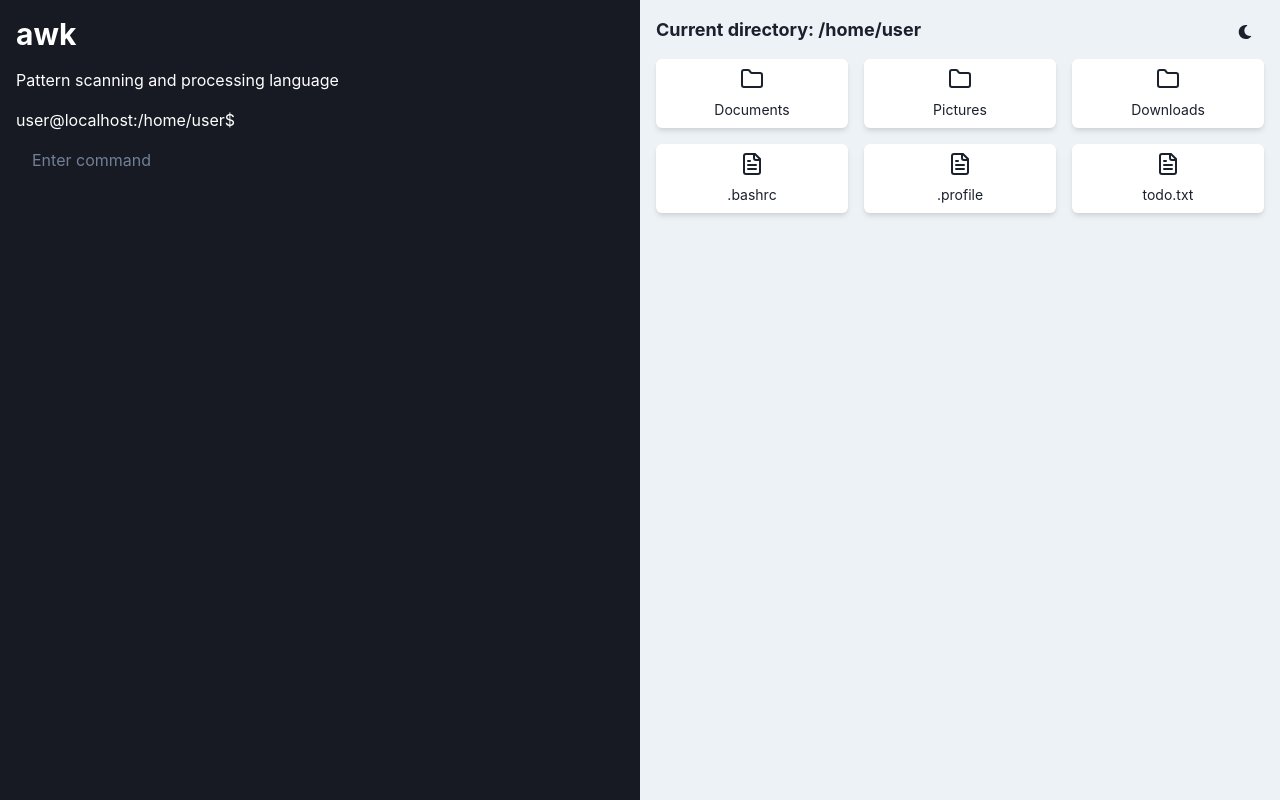
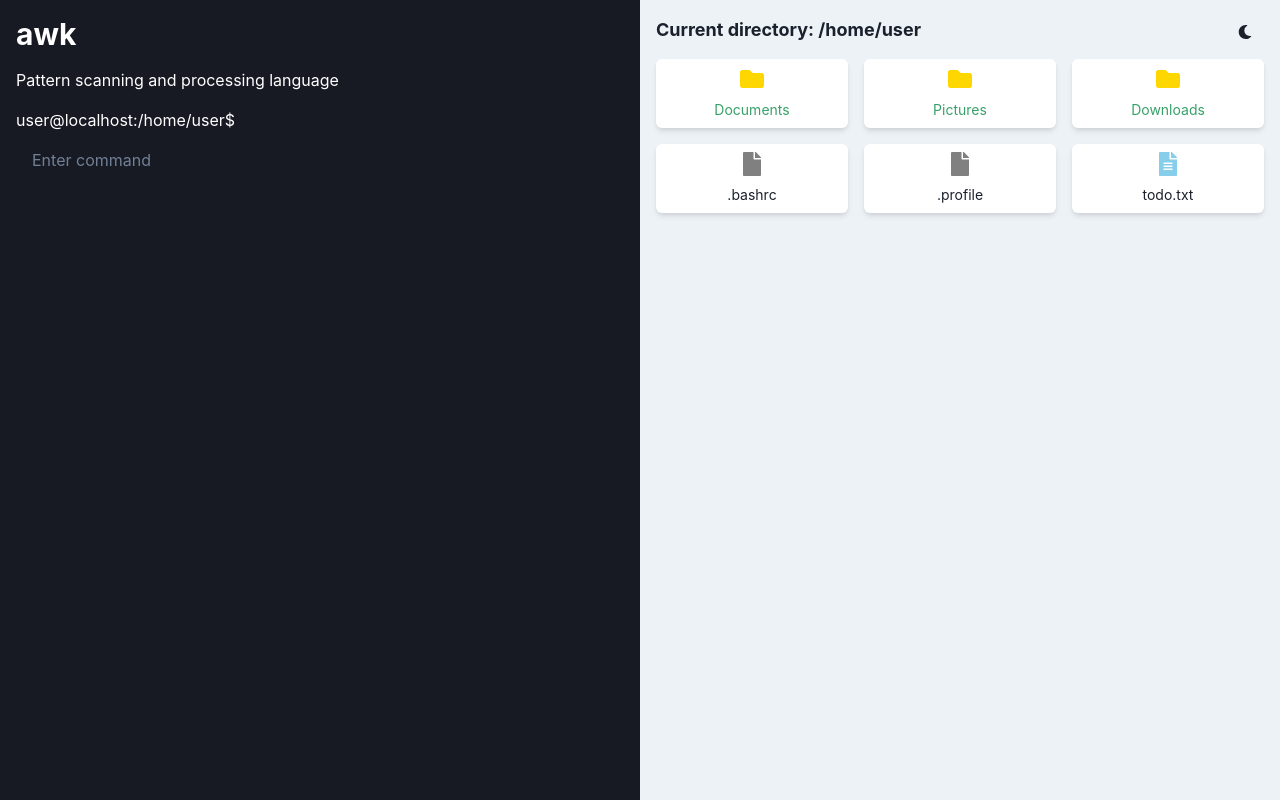
Before and after one commit to loyality7/linux-visualizer, a React (Create React App) app: page /command/awk in a window 1280 px wide. Built offline with nearby package versions, Linux system fonts and the light colour scheme.

Commit message:
updated Ui and rm

```diff
--- a/src/components/FileSystem/FileIcon.js
+++ b/src/components/FileSystem/FileIcon.js
@@ -1,12 +1,56 @@
 import React from 'react';
-import { Folder, FileText, Image, Code } from 'lucide-react';
+import { FaFolder, FaFile, FaFileAlt, FaFileImage, FaFileCode, FaLock, FaUserLock } from 'react-icons/fa';
 
-const FileIcon = ({ fileName, isDirectory }) => {
-  if (isDirectory) return <Folder className="text-yellow-400" />;
-  if (fileName.endsWith('.txt')) return <FileText className="text-blue-400" />;
-  if (fileName.endsWith('.jpg') || fileName.endsWith('.png')) return <Image className="text-green-400" />;
-  if (fileName.endsWith('.js') || fileName.endsWith('.py')) return <Code className="text-purple-400" />;
-  return <FileText className="text-gray-400" />;
+const FileIcon = ({ fileName, isDirectory, permissions }) => {
+  const getIconColor = () => {
+    if (isDirectory) return "gold";
+    if (fileName.endsWith('.txt')) return "skyblue";
+    if (fileName.endsWith('.jpg') || fileName.endsWith('.png')) return "limegreen";
+    if (fileName.endsWith('.js') || fileName.endsWith('.py')) return "violet";
+    return "gray";
+  };
+
+  const getIcon = () => {
+    if (isDirectory) return FaFolder;
+    if (fileName.endsWith('.txt')) return FaFileAlt;
+    if (fileName.endsWith('.jpg') || fileName.endsWith('.png')) return FaFileImage;
+    if (fileName.endsWith('.js') || fileName.endsWith('.py')) return FaFileCode;
+    return FaFile;
+  };
+
+  const Icon = getIcon();
+  const color = getIconColor();
+
+  const isLocked = permissions && permissions[2] !== 'w';
+  const isSpecial = permissions && permissions[0] === 's';
+
+  return (
+    <div style={{ position: 'relative', display: 'inline-block' }}>
+      <Icon style={{ color, fontSize: '24px' }} />
+      {isLocked && (
+        <FaLock
+          style={{
+            position: 'absolute',
+            bottom: '-5px',
+            right: '-5px',
+            color: 'red',
+            fontSize: '12px'
+          }}
+        />
+      )}
+      {isSpecial && (
+        <FaUserLock
+          style={{
+            position: 'absolute',
+            top: '-5px',
+            right: '-5px',
+            color: 'purple',
+            fontSize: '12px'
+          }}
+        />
+      )}
+    </div>
+  );
 };
 
 export default FileIcon;
--- a/src/components/FileSystem/FileList.js
+++ b/src/components/FileSystem/FileList.js
@@ -1,9 +1,10 @@
 import React from 'react';
 import { motion, AnimatePresence } from 'framer-motion';
-import { Box, Text, SimpleGrid, VStack } from '@chakra-ui/react';
+import { Box, Text, SimpleGrid, VStack, Flex } from '@chakra-ui/react';
 import FileIcon from './FileIcon';
+import { FaFile } from 'react-icons/fa';
 
-const FileList = ({ files, isVertical, showDetailedView, animatingFile }) => {
+const FileList = ({ files, isVertical, showDetailedView, animatingFile, folderIcon }) => {
   const container = {
     hidden: { opacity: 0 },
     show: {
@@ -22,6 +23,16 @@ const FileList = ({ files, isVertical, showDetailedView, animatingFile }) => {
   const FileItem = ({ file }) => {
     const isAnimating = animatingFile && animatingFile.name === file.name;
     const animationProps = isAnimating ? getAnimationProps(animatingFile.animation) : {};
+    const hasExecutablePermission = file.permissions && file.permissions.includes('x');
+
+    const getPermissionString = (permissions) => {
+      if (!permissions) return '---';
+      let result = '';
+      result += permissions.includes('r') ? 'r' : '-';
+      result += permissions.includes('w') ? 'w' : '-';
+      result += permissions.includes('x') ? 'x' : '-';
+      return result;
+    };
 
     return (
       <motion.div variants={itemVariant} {...animationProps}>
@@ -35,13 +46,23 @@ const FileList = ({ files, isVertical, showDetailedView, animatingFile }) => {
           alignItems="center"
           width="100%"
         >
-          <FileIcon fileName={file.name} isDirectory={file.type === 'directory'} />
-          <Text ml={isVertical ? 2 : 0} mt={isVertical ? 0 : 2} fontSize="sm">
+          <FileIcon
+            fileName={file.name}
+            isDirectory={file.type === 'directory'}
+            permissions={file.permissions || ''}
+            hasExecutablePermission={hasExecutablePermission}
+          />
+          <Text
+            ml={isVertical ? 2 : 0}
+            mt={isVertical ? 0 : 2}
+            fontSize="sm"
+            color={hasExecutablePermission ? "green.500" : "inherit"}
+          >
             {file.name}
           </Text>
           {showDetailedView && (
-            <Text ml="auto" fontSize="xs" color="gray.500">
-              {`${file.permissions} ${file.owner} group ${file.type === 'directory' ? '4096' : '0'} Jan 1 00:00`}
+            <Text ml="auto" fontSize="xs" color={hasExecutablePermission ? "green.500" : "gray.500"}>
+              {`${getPermissionString(file.permissions)} ${file.owner || 'unknown'} ${file.group || 'unknown'} ${file.type === 'directory' ? '4096' : '0'} Jan 1 00:00`}
             </Text>
           )}
         </Box>
--- a/src/components/FileSystem/FileSystemVisualizer.js
+++ b/src/components/FileSystem/FileSystemVisualizer.js
@@ -6,6 +6,11 @@ import FileList from './FileList';
 import { createMockFileSystem, getDirectoryContents, hasPermission, deleteFile, createFile, createDirectory } from '../../utils/fileSystemUtils';
 import { parseCommand } from '../../utils/commandParser';
 import { getCommandDescription,  getManPageDescription } from '../../utils/commandDescriptions';
+import { getIpInfo } from '../../utils/networkUtils'; // Add this import
+
+
+// Add this new import for the SVG icon
+// import { ReactComponent as FolderIcon } from '../../assets/folder-icon.svg';
 
 const FileSystemVisualizer = () => {
   const { command } = useParams();
@@ -20,15 +25,31 @@ const FileSystemVisualizer = () => {
   const [showDetailedView, setShowDetailedView] = useState(false);
   const [commandDescription, setCommandDescription] = useState('');
   const [commandInfo, setCommandInfo] = useState(null);
+  const [commandHistory, setCommandHistory] = useState([]);
 
   useEffect(() => {
-    setFiles(getDirectoryContents(fileSystem, currentDir));
-    setDisplayedContent(null); // Clear displayed content when changing directories
+    const directoryContents = getDirectoryContents(fileSystem, currentDir);
+    setFiles(directoryContents || []); // Ensure files is always an array
+    setDisplayedContent(null);
     setCommandDescription(getCommandDescription(command));
   }, [currentDir, fileSystem, command]);
 
+  // Add this function at the top level of your component
+  const refreshFileList = () => {
+    setFiles(getDirectoryContents(fileSystem, currentDir));
+  };
+
   const handleCommand = (input) => {
-    const { command, args } = parseCommand(input);
+    let { command, args } = parseCommand(input);
+    let isSudo = false;
+
+    if (command === 'sudo') {
+      isSudo = true;
+      command = args.shift();
+    }
+
+    setCommandHistory(prevHistory => [...prevHistory, input]);
+
     let output = '';
 
     switch (command) {
@@ -99,8 +120,7 @@ const FileSystemVisualizer = () => {
         if (args[0]) {
           const file = files.find(f => f.name === args[0]);
           if (file && file.type === 'file') {
-            if (hasPermission(file, currentUser, 'read')) {
-              // Check if the file has a 'content' property
+            if (isSudo || hasPermission(file, currentUser, 'read')) {
               if (file.content) {
                 setDisplayedContent(`Contents of ${args[0]}:\n${file.content}`);
               } else {
@@ -167,32 +187,28 @@ const FileSystemVisualizer = () => {
             const dirName = args[args.length - 1];
             const dirPath = `${currentDir}/${dirName}`.replace(/\/+/g, '/');
 
-            const removeRecursively = (path) => {
-              if (fileSystem[path]) {
-                fileSystem[path].forEach(item => {
-                  if (item.type === 'directory') {
-                    removeRecursively(`${path}/${item.name}`.replace(/\/+/g, '/'));
+            if (fileSystem[currentDir].some(item => item.name === dirName && item.type === 'directory')) {
+              if (isSudo || hasPermission(fileSystem[currentDir].find(item => item.name === dirName), currentUser, 'write')) {
+                delete fileSystem[dirPath];
+                fileSystem[currentDir] = fileSystem[currentDir].filter(item => item.name !== dirName);
+                setFileSystem({...fileSystem});
+                setFiles(getDirectoryContents(fileSystem, currentDir)); // Update files state
+                output = `Removed directory: ${dirName}`;
+              } else {
+                output = 'Permission denied. Try using sudo.';
               }
-                });
-                delete fileSystem[path];
-              }
-            };
-
-            if (fileSystem[dirPath]) {
-              removeRecursively(dirPath);
-              setFileSystem({...fileSystem});
-              output = `Removed directory: ${dirName}`;
             } else {
               output = `rm: cannot remove '${dirName}': No such file or directory`;
             }
           }
-        } else if (args.length === 0) {
+        } else {
+          if (args.length === 0) {
             output = 'Usage: rm <filename>';
           } else {
             const fileName = args[0];
             const file = files.find(f => f.name === fileName);
             if (file) {
-            if (hasPermission(file, currentUser, 'write')) {
+              if (isSudo || hasPermission(file, currentUser, 'write')) {
                 const success = deleteFile(fileSystem, currentDir, fileName);
                 if (success) {
                   setFileSystem({...fileSystem}); // Trigger re-render
@@ -201,10 +217,11 @@ const FileSystemVisualizer = () => {
                   output = `Failed to delete file: ${fileName}`;
                 }
               } else {
-              output = 'Permission denied';
+                output = 'Permission denied. Try using sudo.';
               }
             } else {
               output = `rm: cannot remove '${fileName}': No such file or directory`;
+            }
           }
         }
         break;
@@ -303,8 +320,22 @@ const FileSystemVisualizer = () => {
         if (args.length < 2) {
           output = 'Usage: chmod <mode> <file>';
         } else {
-          // Add chmod logic here
-          output = `Changed permissions of ${args[1]} to ${args[0]}`;
+          const mode = args[0];
+          const fileName = args[1];
+          const file = fileSystem[currentDir].find(f => f.name === fileName);
+          if (file) {
+            if (isSudo || hasPermission(file, currentUser, 'write')) {
+              // Update the file's permissions
+              file.permissions = updatePermissions(file.permissions, mode);
+              setFileSystem({...fileSystem});
+              refreshFileList();
+              output = `Changed permissions of ${fileName} to ${mode}`;
+            } else {
+              output = 'Permission denied. Try using sudo.';
+            }
+          } else {
+            output = `chmod: cannot access '${fileName}': No such file or directory`;
+          }
         }
         break;
       case 'ssh':
@@ -347,6 +378,64 @@ const FileSystemVisualizer = () => {
           }
         }
         break;
+      case 'rmdir':
+        if (args.length === 0) {
+          output = 'Usage: rmdir <directory>';
+        } else {
+          const dirName = args[0];
+          const dirPath = `${currentDir}/${dirName}`.replace(/\/+/g, '/');
+
+          if (fileSystem[currentDir].some(item => item.name === dirName && item.type === 'directory')) {
+            if (isSudo || hasPermission(fileSystem[currentDir].find(item => item.name === dirName), currentUser, 'write')) {
+              if (fileSystem[dirPath] && fileSystem[dirPath].length === 0) {
+                delete fileSystem[dirPath];
+                fileSystem[currentDir] = fileSystem[currentDir].filter(item => item.name !== dirName);
+                setFileSystem({...fileSystem});
+                setFiles(getDirectoryContents(fileSystem, currentDir)); // Update files state
+                output = `Removed directory: ${dirName}`;
+              } else {
+                output = `rmdir: failed to remove '${dirName}': Directory not empty`;
+              }
+            } else {
+              output = 'Permission denied. Try using sudo.';
+            }
+          } else {
+            output = `rmdir: failed to remove '${dirName}': No such file or directory`;
+          }
+        }
+        break;
+      case 'id':
+        output = `uid=1000(${currentUser}) gid=1000(${currentUser}) groups=1000(${currentUser}),4(adm),24(cdrom),27(sudo),30(dip),46(plugdev),113(lpadmin),128(sambashare)`;
+        setDisplayedContent(output);
+        break;
+
+      case 'uid':
+        output = '1000';
+        setDisplayedContent(output);
+        break;
+
+      case 'uname':
+        if (args.includes('-a')) {
+          output = 'Linux localhost 5.4.0-42-generic #46-Ubuntu SMP Fri Jul 10 00:24:02 UTC 2020 x86_64 x86_64 x86_64 GNU/Linux';
+        } else {
+          output = 'Linux';
+        }
+        setDisplayedContent(output);
+        break;
+
+      case 'history':
+        output = commandHistory.map((cmd, index) => `${index + 1}  ${cmd}`).join('\n');
+        setDisplayedContent(output);
+        break;
+      case 'ip':
+        if (args.length === 0 || args[0] === 'a' || args[0] === 'addr') {
+          const ipInfo = getIpInfo();
+          output = ipInfo;
+          setDisplayedContent(output);
+        } else {
+          output = `Usage: ip [ OPTIONS ] OBJECT { COMMAND | help }\n       ip [ -force ] -batch filename`;
+        }
+        break;
       default:
         setDisplayedContent(null); // Clear displayed content for unknown commands
         output = `Command not found: ${command}. Type 'man <command>' for help.`;
@@ -362,6 +451,27 @@ const FileSystemVisualizer = () => {
       setTerminalLineData(prevData => [...prevData, { type: 'output', value: output }]);
     }
   };
+
+  // Add this function to update permissions
+  const updatePermissions = (currentPermissions, mode) => {
+    let newPermissions = currentPermissions;
+    if (mode.includes('+x')) {
+      newPermissions = newPermissions.slice(0, 3) + 'x' + newPermissions.slice(4);
+    }
+    // Add more cases for other chmod options as needed
+    return newPermissions;
+  };
+
+  // Update the renderFolderIcon function
+  const renderFolderIcon = () => (
+    <svg viewBox="0 0 347.479 347.479" xmlns="http://www.w3.org/2000/svg" fill="#000000">
+      <g id="SVGRepo_iconCarrier">
+        <path style="fill:#E0B03B;" d="M292.251,79.766H103.644v-8.544c0-5.974-4.888-10.862-10.862-10.862H30.414 c-5.975,0-10.862,4.888-10.862,10.862v8.544h-3.258C7.332,79.766,0,87.098,0,96.059v174.766c0,8.961,7.332,16.293,16.293,16.293 h275.958c8.961,0,16.293-7.332,16.293-16.293V96.059C308.545,87.098,301.213,79.766,292.251,79.766z"></path>
+        <rect x="23.243" y="95.385" style="fill:#FFFFFF;" width="262.059" height="176.113"></rect>
+        <path style="fill:#FFC843;" d="M312.426,271.293c-2.135,8.704-11.213,15.825-20.175,15.825H16.293 c-8.961,0-14.547-7.121-12.412-15.825l34.598-141.05c2.135-8.704,11.213-15.825,20.175-15.825h275.958 c8.961,0,14.547,7.121,12.412,15.825L312.426,271.293z"></path>
+      </g>
+    </svg>
+  );
 
   return (
     <ChakraProvider>
@@ -391,30 +501,18 @@ const FileSystemVisualizer = () => {
         </Box>
         <VStack width="50%" p={4} bg="gray.100" spacing={4} align="stretch">
           <Text fontSize="lg" fontWeight="bold">Current directory: {currentDir}</Text>
-          {commandInfo ? (
-            <Box bg="white" p={4} borderRadius="md" overflowY="auto" maxHeight="80vh">
-              <Text fontWeight="bold">{commandInfo.command}</Text>
-              <Text mt={2}>{commandInfo.description}</Text>
-            </Box>
-          ) : displayedContent ? (
+          {displayedContent ? (
             <Box bg="white" p={4} borderRadius="md" whiteSpace="pre-wrap">
               <Text>{displayedContent}</Text>
             </Box>
           ) : (
-            <AnimatePresence>
-              <motion.div
-                initial={{ opacity: 0, y: 20 }}
-                animate={{ opacity: 1, y: 0 }}
-                transition={{ duration: 0.5 }}
-              >
             <FileList
-                  files={files}
+              files={files || []}
               isVertical={isVertical}
               showDetailedView={showDetailedView}
               animatingFile={animatingFile}
+              folderIcon={renderFolderIcon()} // This should now correctly pass the SVG
             />
-              </motion.div>
-            </AnimatePresence>
           )}
         </VStack>
       </Flex>
--- a/src/utils/commandDescriptions.js
+++ b/src/utils/commandDescriptions.js
@@ -1,5 +1,3 @@
-
-
 export const getCommandDescription = (command) => {
   const descriptions = {
     ls: "List directory contents. ",
@@ -22,6 +20,7 @@ export const getCommandDescription = (command) => {
     ps: "Report a snapshot of current processes",
     top: "Display Linux processes",
     awk: "Pattern scanning and processing language",
+    ip: "Show / manipulate routing, network devices, interfaces and tunnels",
   };
 
   return descriptions[command] || "No description available for this command.";
@@ -237,4 +236,4 @@ EXAMPLES
 
 `;
 
-};
+ };
--- a/src/utils/fileSystemUtils.js
+++ b/src/utils/fileSystemUtils.js
@@ -157,17 +157,32 @@ export const createMockFileSystem = () => ({
   };
 
   export const hasPermission = (file, user, action) => {
-    if (user === 'root') return true;
-    const permissions = file.permissions.slice(1);
-    const userPerms = permissions.slice(0, 3);
-    const otherPerms = permissions.slice(6);
-    const relevantPerms = file.owner === user ? userPerms : otherPerms;
+    if (!file || !file.permissions) {
+      return false;
+    }
+    const permissions = file.permissions.slice(1); // Remove the first character (file type)
+    const userPermissions = permissions.slice(0, 3);
+    const groupPermissions = permissions.slice(3, 6);
+    const otherPermissions = permissions.slice(6, 9);
+
+    let relevantPermissions;
+    if (file.owner === user) {
+      relevantPermissions = userPermissions;
+    } else if (file.group === user) {
+      relevantPermissions = groupPermissions;
+    } else {
+      relevantPermissions = otherPermissions;
+    }
 
     switch (action) {
-      case 'read': return relevantPerms[0] === 'r';
-      case 'write': return relevantPerms[1] === 'w';
-      case 'execute': return relevantPerms[2] === 'x';
-      default: return false;
+      case 'read':
+        return relevantPermissions[0] === 'r';
+      case 'write':
+        return relevantPermissions[1] === 'w';
+      case 'execute':
+        return relevantPermissions[2] === 'x';
+      default:
+        return false;
     }
   };
 
--- /dev/null
+++ b/src/utils/networkUtils.js
@@ -0,0 +1,14 @@
+export const getIpInfo = () => {
+  return `1: lo: <LOOPBACK,UP,LOWER_UP> mtu 65536 qdisc noqueue state UNKNOWN group default qlen 1000
+    link/loopback 00:00:00:00:00:00 brd 00:00:00:00:00:00
+    inet 127.0.0.1/8 scope host lo
+       valid_lft forever preferred_lft forever
+    inet6 ::1/128 scope host
+       valid_lft forever preferred_lft forever
+2: eth0: <BROADCAST,MULTICAST,UP,LOWER_UP> mtu 1500 qdisc fq_codel state UP group default qlen 1000
+    link/ether 02:42:ac:11:00:02 brd ff:ff:ff:ff:ff:ff
+    inet 172.17.0.2/16 brd 172.17.255.255 scope global eth0
+       valid_lft forever preferred_lft forever
+    inet6 fe80::42:acff:fe11:2/64 scope link
+       valid_lft forever preferred_lft forever`;
+};
```
Lines whose indentation alone changed are shown as unchanged.
